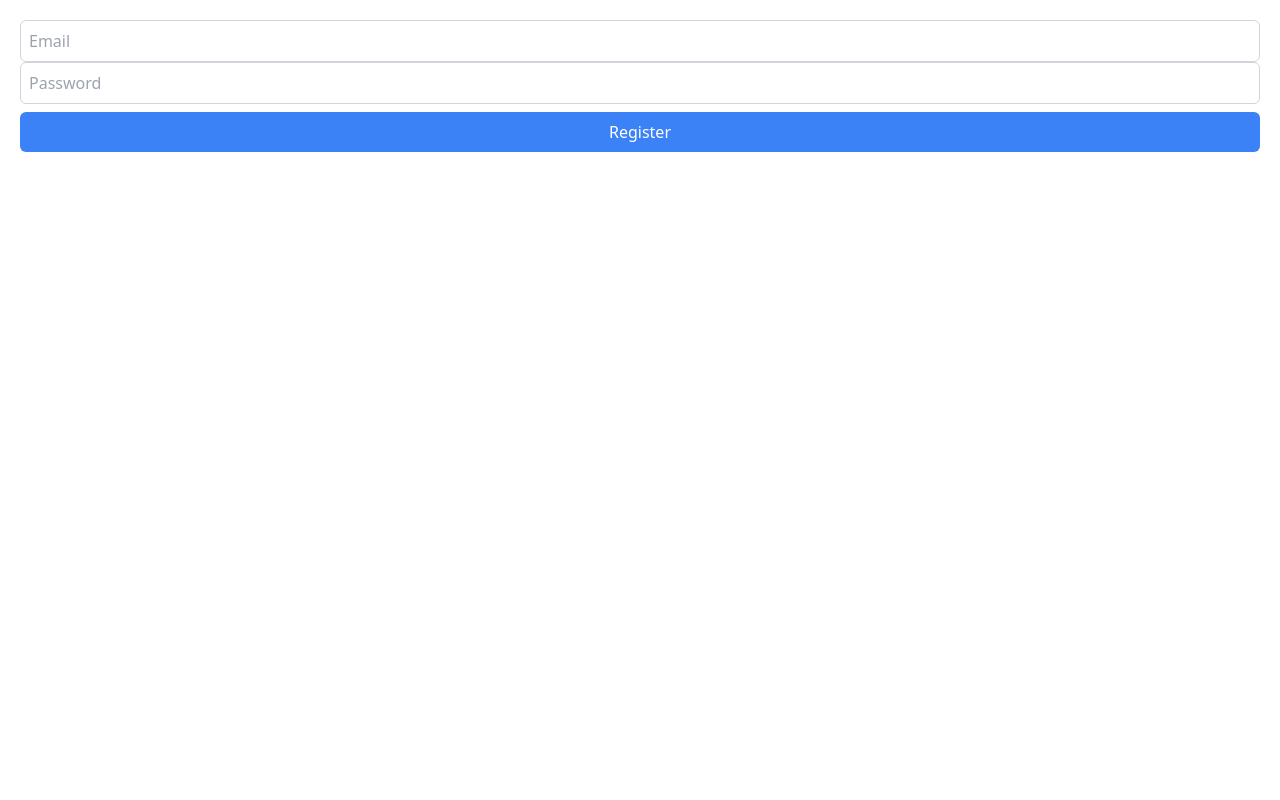
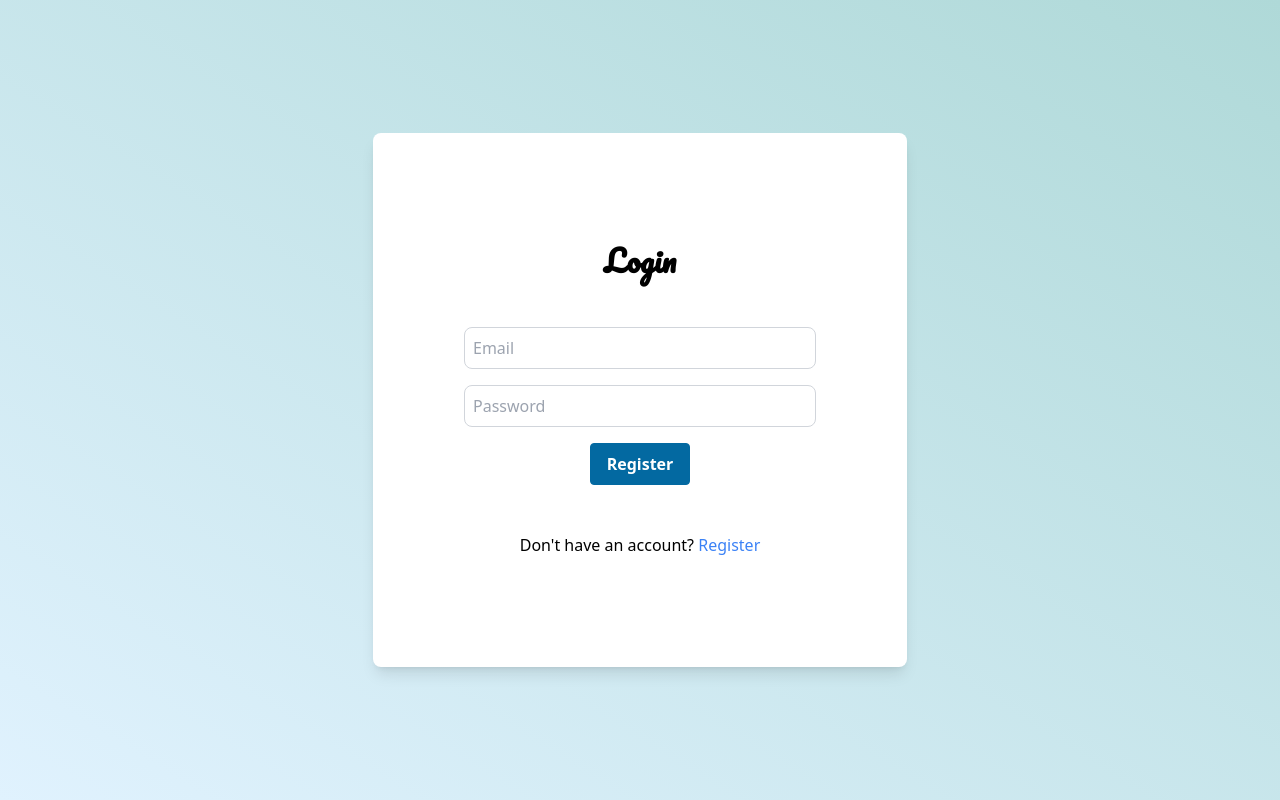
Before and after one commit to Mounir-charef/E-shop, a React (Vite) app in the folder Frontend-react/: page /login in a window 1280 px wide. Built offline with nearby package versions, Linux system fonts and the light colour scheme; a web font is replaced by a local one.

Commit message:
login.jsx done

```diff
--- a/Frontend-react/index.html
+++ b/Frontend-react/index.html
@@ -10,7 +10,7 @@
     <title>E-shop</title>
   </head>
   <body>
-    <div id="root" class="min-h-screen"></div>
+    <div id="root"></div>
     <script type="module" src="./src/main.jsx"></script>
   </body>
 </html>
--- a/Frontend-react/src/AuthContext.jsx
+++ b/Frontend-react/src/AuthContext.jsx
@@ -1,6 +1,5 @@
 import {createContext, useState, useEffect} from "react";
 import jwt_decode from "jwt-decode";
-import axiosInstance from "./axios.js";
 
 const AuthContext = createContext(null);
 
@@ -10,6 +9,9 @@ export const AuthContextProvider = ({children}) => {
 
     const [username, setUsername] = useState(localStorage.getItem('username'));
     const [token, setToken] = useState(localStorage.getItem('access_token'));
+    const [debug, setDebug] = useState(true);
+
+    const baseUrl = debug ? 'http://127.0.0.1:8000/' : window.location.origin+'/';
 
     useEffect(() => {
         if (token) {
@@ -27,6 +29,7 @@ export const AuthContextProvider = ({children}) => {
 
     return (
         <AuthContext.Provider value={{
+            baseUrl: baseUrl,
             name: username,
             token:token,
             setToken: setToken,
--- /dev/null
+++ b/Frontend-react/src/components/LoginForm.jsx
@@ -0,0 +1,38 @@
+const LoginForm = ({handleSubmit, formData, handleChange}) => {
+    return (
+        <div className='form-box'>
+            <form onSubmit={handleSubmit} className='form-content'>
+                <input
+                    value={formData.email}
+                    type='text'
+                    onChange={handleChange}
+                    autoComplete='email'
+                    name='email'
+                    placeholder='Email'
+                    id='email'
+                    required
+                    className='form-item'
+                />
+                <input type="password"
+                            value={formData.password}
+                            onChange={handleChange}
+                            autoComplete='current-password'
+                            name='password'
+                            placeholder='Password'
+                            id='password'
+                            required
+                            className='form-item'
+                />
+                <button
+                    onClick={handleSubmit}
+                    type='submit'
+                    className='form-submit-btn'
+                >
+                    Register
+                </button>
+        </form>
+        </div>
+    );
+};
+
+export default LoginForm;
--- a/Frontend-react/src/components/Post.jsx
+++ b/Frontend-react/src/components/Post.jsx
@@ -1,11 +1,13 @@
-import {useState, useRef} from 'react';
+import {useState, useRef, useContext} from 'react';
 import Skeleton from 'react-loading-skeleton';
 import 'react-loading-skeleton/dist/skeleton.css';
 import {AiOutlineCiCircle} from "react-icons/ai";
 import {useMessage} from "../hooks/useMessage.jsx";
+import AuthContext from "../AuthContext.jsx";
 import axiosInstance from "../axios.js";
 
 const Post = ({post}) => {
+    const {baseUrl} = useContext(AuthContext);
     const [loaded, setLoaded] = useState(false);
     const [ordering, setOrdering] = useState(false);
     const inputRef = useRef(null);
@@ -13,7 +15,7 @@ const Post = ({post}) => {
 
     const handleAddToCart = () => {
         setOrdering(true);
-        axiosInstance.post('http://127.0.0.1:8000/api/ecom/order/', {
+        axiosInstance.post(baseUrl +'api/ecom/order/', {
             product: post.id,
             quantity: inputRef.current.value
         }).then(res => {
--- a/Frontend-react/src/components/Posts.jsx
+++ b/Frontend-react/src/components/Posts.jsx
@@ -3,7 +3,7 @@ const posts = ({ posts }) => {
     if(!posts.length) return <h1 className="text-2xl text-center">No posts found</h1>
     return (
         <div className='p-16'>
-            <ul className="grid grid-cols-1 md:grid-cols-2 lg:grid-cols-3 xl:grid-cols-5 gap-4 min-h-screen">
+            <ul className="grid grid-cols-1 md:grid-cols-2 lg:grid-cols-3 xl:grid-cols-5 gap-4">
                 {posts.map((post) => (
                     <Post key={post.id} post={post}/>
                 ))}
--- a/Frontend-react/src/index.css
+++ b/Frontend-react/src/index.css
@@ -21,6 +21,27 @@
     .add-btn {
         @apply bg-sky-700 text-white px-4 py-2 rounded font-semibold hover:bg-transparent border border-sky-700 hover:text-sky-700 transition;
     }
+
+    .form-wrap {
+        @apply flex flex-col items-center justify-center gap-8 p-8 h-2/3 w-3/4 md:aspect-square md:w-auto bg-white rounded-lg shadow-lg;
+    }
+
+    .form-box {
+        @apply w-3/4;
+    }
+
+    .form-content {
+        @apply flex flex-col items-center justify-center gap-4;
+    }
+
+    .form-item {
+        @apply w-full p-2 border border-gray-300 rounded-lg focus:outline-none focus:border-sky-700 transition;
+    }
+
+    .form-submit-btn {
+        @apply bg-sky-700 text-white px-4 py-2 rounded font-semibold hover:bg-transparent border border-sky-700 hover:text-sky-700 transition;
+    }
+
     .card-wrap::after {
       content: attr(data-category);
       @apply absolute top-0 py-1 px-2 max-w-[calc(100%-60px)] text-xs font-bold text-white bg-blue-500 box-border z-auto transition;
--- a/Frontend-react/src/routes/Hero.jsx
+++ b/Frontend-react/src/routes/Hero.jsx
@@ -2,9 +2,15 @@ import Posts from "../components/Posts.jsx";
 import PostLoading from "../components/PostLoading.jsx";
 import useFetchData from "../hooks/useFetchData.jsx";
 import ErrorHandler from "../components/ErrorHandeler.jsx";
+import {useContext} from "react";
+import {useNavigate} from "react-router-dom";
+import AuthContext from "../AuthContext.jsx";
 const Hero = () => {
+    const navigate = useNavigate();
+    const {baseUrl, token} = useContext(AuthContext);
+    if (!token) navigate('/login');
     const PostLoadingComponent = PostLoading(Posts),
-        [appState, getNextPage, search, getInitialPage] = useFetchData('http://localhost:8000/api/ecom/products/');
+        [appState, getNextPage, search, getInitialPage] = useFetchData(baseUrl + 'api/ecom/products/');
     const hasPrevious = appState.previous !== null,
         hasNext = appState.next !== null;
 
--- a/Frontend-react/src/routes/Register.jsx
+++ b/Frontend-react/src/routes/Register.jsx
@@ -1,8 +1,10 @@
 import axiosInstance from "../axios.js";
-import {useState} from "react";
+import {useContext, useState} from "react";
 import {useNavigate} from "react-router-dom";
+import AuthContext from "../AuthContext.jsx";
 
 const Register = () => {
+    const {baseUrl} = useContext(AuthContext)
     const navigate = useNavigate();
     const initialFormData = Object.freeze({
         username: "",
@@ -22,7 +24,7 @@ const Register = () => {
         e.preventDefault();
         console.log(formData);
         axiosInstance
-            .post(`user/create/`, {
+            .post(`${baseUrl}/user/create/`, {
                 user_name: formData.username,
                 email: formData.email,
                 password: formData.password,
--- a/Frontend-react/src/routes/login.jsx
+++ b/Frontend-react/src/routes/login.jsx
@@ -1,10 +1,11 @@
 import axiosInstance from "../axios";
 import {useState, useContext} from "react";
 import AuthContext from "../AuthContext.jsx";
-import {useNavigate} from "react-router-dom";
+import {Link, useNavigate} from "react-router-dom";
+import LoginForm from "../components/LoginForm.jsx";
 
 const login = () => {
-    const {setToken} = useContext(AuthContext);
+    const {setToken, baseUrl} = useContext(AuthContext);
     const navigate = useNavigate();
     const initialFormData = Object.freeze({
         email: "",
@@ -22,7 +23,7 @@ const login = () => {
     const handleSubmit = (e) => {
         e.preventDefault();
         axiosInstance
-            .post(`http://localhost:8000/api/token/`, {
+            .post(`${baseUrl}api/token/`, {
                 email: formData.email,
                 password: formData.password,
             })
@@ -40,37 +41,17 @@ const login = () => {
     }
 
     return (
-        <div className="p-5">
-            <form onSubmit={handleSubmit}>
-                <input
-                    value={formData.email}
-                    type='text'
-                    onChange={handleChange}
-                    autoComplete='email'
-                    name='email'
-                    placeholder='Email'
-                    id='email'
-                    required
-                    className='w-full p-2 border border-gray-300 rounded-md focus:outline-none focus:border-blue-500'
+        <div className="flex justify-center items-center
+        bg-gradient-to-bl from-[#afd9d8] to-sky-100 h-screen overflow-hidden ">
+            <div className="form-wrap">
+                <h1 className="text-3xl font-bold text-center mb-4 font-Pacifico">Login</h1>
+                <LoginForm
+                    handleSubmit={handleSubmit}
+                    handleChange={handleChange}
+                    formData={formData}
                 />
-                <input type="password"
-                            value={formData.password}
-                            onChange={handleChange}
-                            autoComplete='current-password'
-                            name='password'
-                            placeholder='Password'
-                            id='password'
-                            required
-                            className='w-full p-2 border border-gray-300 rounded-md focus:outline-none focus:border-blue-500'
-                />
-                <button
-                    onClick={handleSubmit}
-                    type='submit'
-                    className='w-full p-2 mt-2 text-white bg-blue-500 rounded-md focus:outline-none focus:bg-blue-600 hover:bg-blue-600'
-                >
-                    Register
-                </button>
-            </form>
+                <span className="text-center block mt-4">Don't have an account? <Link to="/register" className="text-blue-500 hover:text-sky-700 transition">Register</Link></span>
+            </div>
         </div>
     );
 };
```
Also changed, not shown: 1 other file (tests, documents, lock files or other folders).
